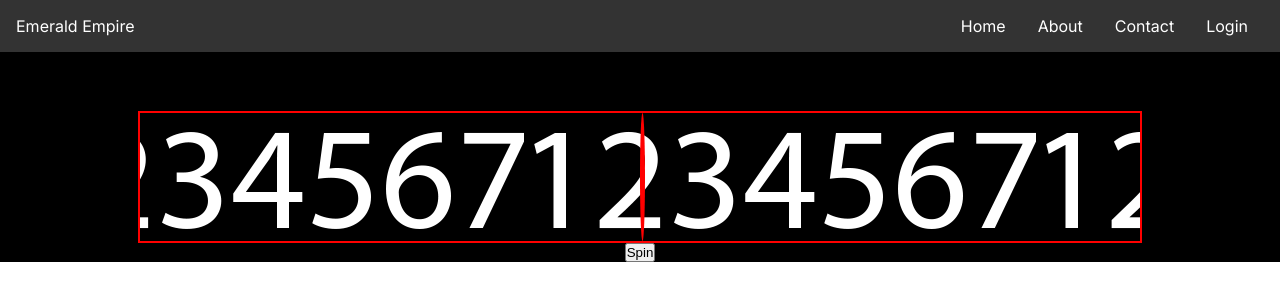
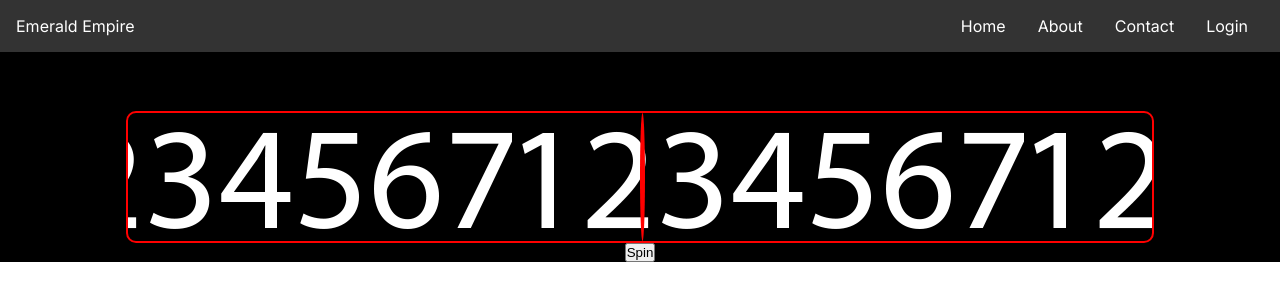
Before and after one commit to Koksiarz100/Emerald-Empire, a Next.js app in the folder client/: page / in a window 1280 px wide. Shown: the top 300 px of the page. Built offline with nearby package versions, Linux system fonts and the light colour scheme.

Commit message:
added some slow on end of spin

```diff
--- a/client/app/page.tsx
+++ b/client/app/page.tsx
@@ -10,8 +10,9 @@ export default function Home() {
 
   useEffect(() => {
     if (backgroundPosition > position) {
+      const decrement = backgroundPosition <= 500 ? 20 : 100;
       const timer = setTimeout(() => {
-        setBackgroundPosition(backgroundPosition - 100);
+        setBackgroundPosition(backgroundPosition - decrement);
       }, 100);
       return () => clearTimeout(timer);
     }
--- a/client/app/styles.scss
+++ b/client/app/styles.scss
@@ -12,13 +12,14 @@ main {
     justify-content: center;
 
     .roulette-wheel {
-      width: 1000px;
+      width: 1024px;
       height: 128px;
       background-image: url('/test.png');
       background-repeat: repeat-x;
       transition: all 0.5s ease;
       transition-behavior: smooth;
       border: 2px solid red;
+      border-radius: 10px;
 
       .roulette-arrow {
         width: 5px;
```
